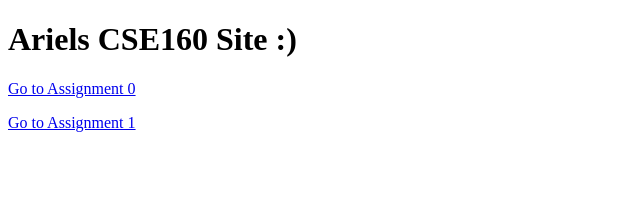
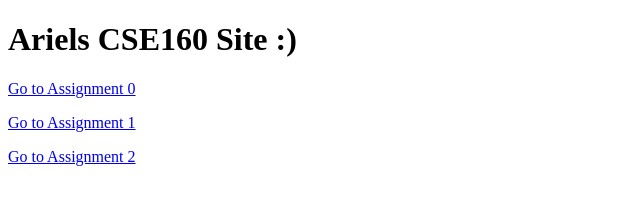
Before and after one commit to ArielRaizman/arielraizmancse160.github.io, a plain HTML site: page index.html in a window 1280 px wide. Shown: the whole page, without its empty margins (0-640 px from the left). Drawn offline with Linux system fonts and the light colour scheme.

Commit message:
homepage navigation

```diff
--- a/index.html
+++ b/index.html
@@ -7,5 +7,6 @@
     <h1>Ariels CSE160 Site :)</h1>
     <p><a href="asg0/asg0.html">Go to Assignment 0</a></p>
     <p><a href="asg1/asg1.html">Go to Assignment 1</a></p>
+    <p><a href="asg2/asg2.html">Go to Assignment 2</a></p>
 </body>
 </html>
```
